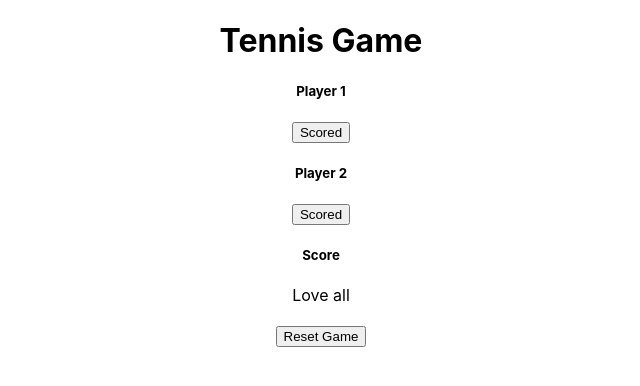
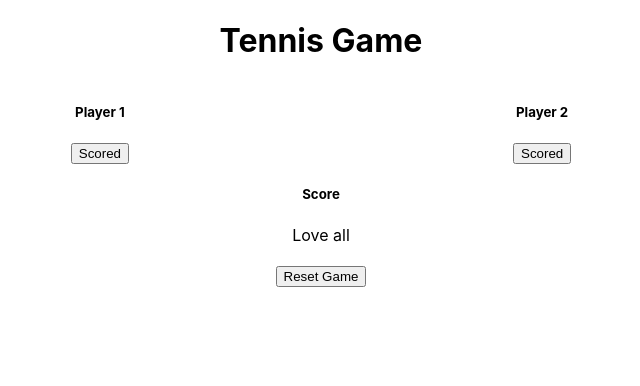
Before and after one commit to GajendraRaj/TennisV2, a React (Create React App) app: page / in a window 1280 px wide. Shown: the top 386 px of the page, without its empty margins (319-959 px from the left). Built offline with nearby package versions, Linux system fonts and the light colour scheme; the HTML template or start-up script is replaced by a standard one.

Commit message:
UI style implementing

```diff
--- a/src/App.css
+++ b/src/App.css
@@ -1,16 +1,5 @@
 .App {
   text-align: center;
-}
-
-.App-logo {
-  height: 40vmin;
-  pointer-events: none;
-}
-
-@media (prefers-reduced-motion: no-preference) {
-  .App-logo {
-    animation: App-logo-spin infinite 20s linear;
-  }
 }
 
 .App-header {
@@ -28,11 +17,13 @@
   color: #61dafb;
 }
 
-@keyframes App-logo-spin {
-  from {
-    transform: rotate(0deg);
-  }
-  to {
-    transform: rotate(360deg);
-  }
+.playerContainer {
+  display: flex;
+  flex-direction: row;
+  align-items: center;
+  justify-content: center;
 }
+
+.leftContainer {
+  padding-right: 30%;
+}
--- a/src/component/TennisGame.js
+++ b/src/component/TennisGame.js
@@ -36,8 +36,10 @@ export const TennisGame = () => {
 
     return (
         <div>
-            <div>
-                <Player name={Constants.PLAYER1_NAME} onUpdateScore={updateScore} isGameOver={isGameOver} />
+            <div className="playerContainer">
+                <div className="leftContainer">
+                    <Player name={Constants.PLAYER1_NAME} onUpdateScore={updateScore} isGameOver={isGameOver} />
+                </div>
                 <Player name={Constants.PLAYER2_NAME} onUpdateScore={updateScore} isGameOver={isGameOver} />
             </div>
             <div>
```
